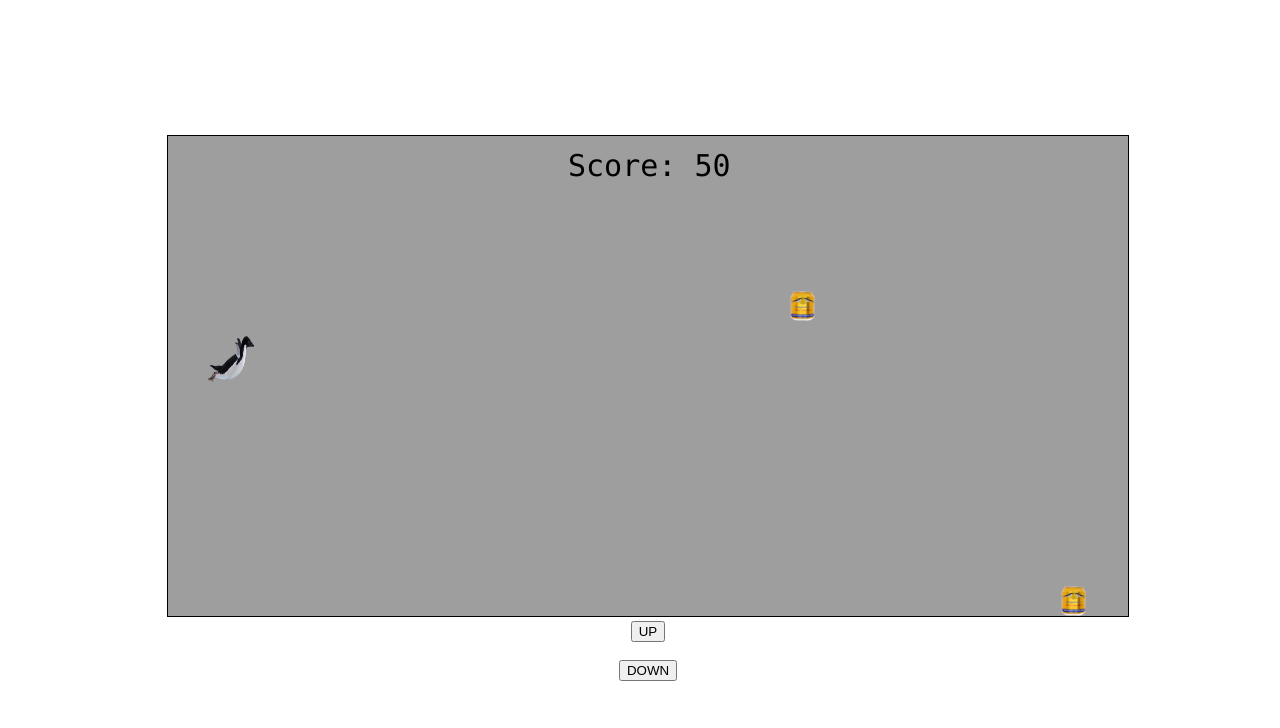
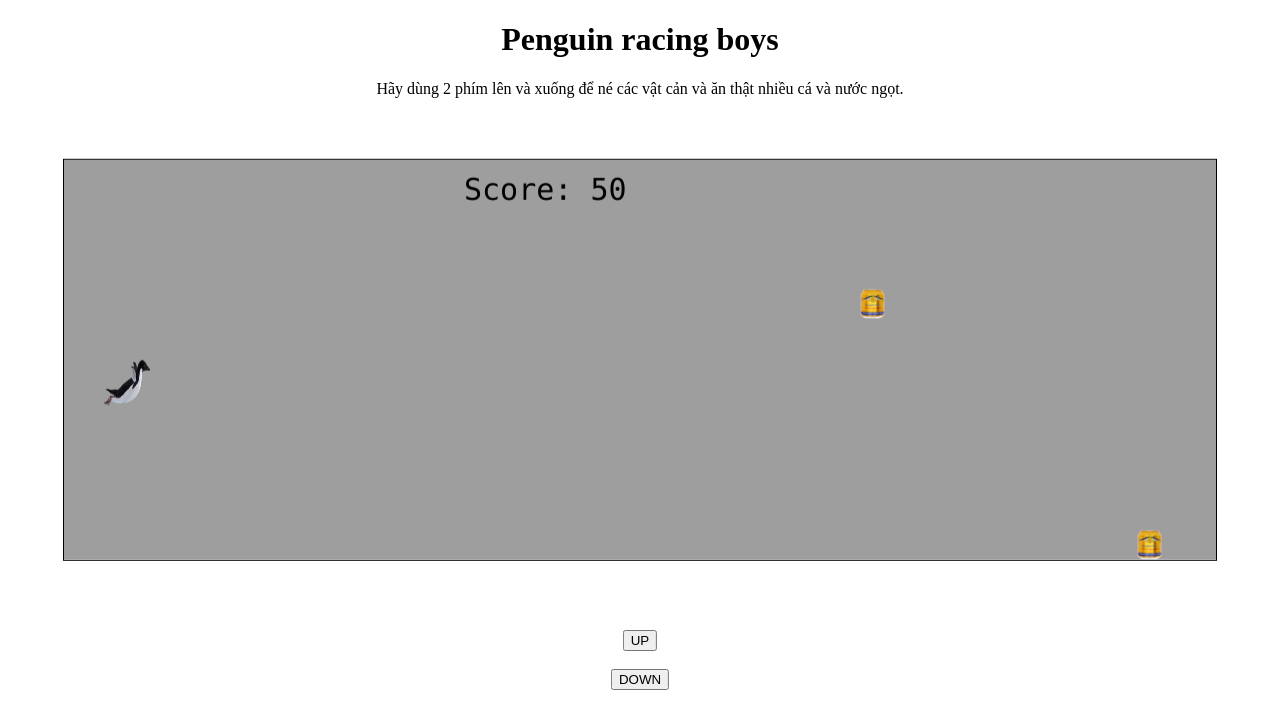
Before and after one commit to 19127618-hcmus/flappyBird.github.io, a plain HTML site: page index.html in a window 1280 px wide. Drawn offline with Linux system fonts and the light colour scheme.

Commit message:
ver 0.4.1
fix mini ux

```diff
--- a/index.html
+++ b/index.html
@@ -14,12 +14,15 @@
     </style>
 </head>
 
-<body onload="startGame()" class="center-object">
-
+<body onload="startGame()" >
+    <div class="head">
+        <h1>Penguin racing boys</h1>
+        <p>Hãy dùng 2 phím lên và xuống để né các vật cản và ăn thật nhiều cá và nước ngọt.</p>
+    </div>
 
     <script src="static/js/game.js"></script>
 
-    <div style="text-align:center;width:640px;margin: auto;" >
+    <div class="ctrlBtn" >
         <button onmousedown="move('up')" onmouseup="clearMove()" ontouchstart="move('up')">UP</button><br><br>
         <!-- <button onmousedown="move('left')" onmouseup="clearMove()" ontouchstart="move('left')">LEFT</button>
         <button onmousedown="move('right')" onmouseup="clearMove()" ontouchstart="move('right')">RIGHT</button><br><br> -->
--- a/static/css/main.css
+++ b/static/css/main.css
@@ -4,3 +4,19 @@
     left: 50%;
     transform: translate(-50%, -50%);
 }
+.head {
+    text-align: center;
+}
+#canvas-game{
+    position: absolute;
+    top: 50%;
+    left: 50%;
+    transform: translate(-50%, -60%);
+}
+.ctrlBtn {
+    position: absolute;
+    bottom: 10%;
+    left: 50%;
+    transform: translate(-50%, -50%);
+    text-align: center;
+}
--- a/static/js/game.js
+++ b/static/js/game.js
@@ -17,7 +17,7 @@ const tubeHeight = 60;
 const optimizeGiftSize = 35;
 
 function startGame() {
-    myBackground = new component(1200, 640, "static/images/sea3.png", 0, 0, "background");
+    myBackground = new component(window.innerWidth,  window.innerHeight*60/100, "static/images/sea3.png", 0, 0, "background");
     myGamePiece = new component(birtWidth, birtHeight, "static/images/penguinFly1.png", 40, 200, "image");
     myScore = new component("30px", "Consolas", "black", 400, 40, "text");
     eatSound = new sound("static/sound/eating.MP3");
@@ -29,8 +29,8 @@ function startGame() {
 var myGameArea = {
     canvas: document.createElement("canvas"),
     start: function () {
-        this.canvas.width = 960;
-        this.canvas.height = 480;
+        this.canvas.width = window.innerWidth*90/100;
+        this.canvas.height = window.innerHeight*50/100;
         this.canvas.id = ("canvas-game")
         this.context = this.canvas.getContext("2d");
         document.body.insertBefore(this.canvas, document.body.childNodes[0]);
@@ -80,7 +80,7 @@ function component(width, height, color, x, y, type, speed) {
         } else if (type == "image" || type == "background") {
             ctx.drawImage(this.image,
                 this.x, this.y, this.width, this.height)
-        }else {
+        } else {
             ctx.fillStyle = color;
             ctx.fillRect(this.x, this.y, this.width, this.height);
         }
@@ -98,7 +98,6 @@ function component(width, height, color, x, y, type, speed) {
             if (this.x == -(this.width)) { this.x = 0 }
         }
     }
-
     this.crashWith = function (otherObject) {
         var myLeft = this.x;
         var myRight = this.x + this.width;
@@ -111,7 +110,7 @@ function component(width, height, color, x, y, type, speed) {
         var otherObjectBottom = otherObject.y + otherObject.height;
 
         var crash = true;
-        if (myBottom < otherObjectTop + 2 || myTop > otherObjectBottom - 5 || myRight < otherObjectLeft + 2 || myLeft > otherObjectRight - 5) {
+        if (myBottom < otherObjectTop + 10 || myTop > otherObjectBottom - 10 || myRight < otherObjectLeft + 10 || myLeft > otherObjectRight - 10) {
             crash = false;
         }
         return crash;
@@ -150,8 +149,8 @@ function createObject(speed) {
         myObstacles.push(new component(tubeWidth, tubeHeight, "static/images/whale2.png", (x + Math.floor((Math.random() * 30))), (Math.floor(Math.random() * (areaHeight / 3) + 1)), "image"));
         myObstacles.push(new component(tubeWidth, tubeHeight, "static/images/whale2.png", (x + Math.floor((Math.random() * 30))), (Math.floor(Math.random() * ((areaHeight / 3) * 2 - areaHeight / 3 + 1) + areaHeight / 3)), "image", "speed"));
         myObstacles.push(new component(tubeWidth, tubeHeight, "static/images/whale2.png", (x + Math.floor((Math.random() * 30))), (Math.floor(Math.random() * (areaHeight - areaHeight / 3 * 2 - 15) + areaHeight / 3 * 2 - 15)), "image", "speed"));
-        myGift.push(new component(tubeWidth, tubeHeight-optimizeGiftSize, "static/images/fish2.png", (Math.floor(Math.random() * (x - x / 2 + 1) + x / 2)), (Math.floor(Math.random() * (areaHeight) + 1)), "image", "speed"));
-        myPrank.push(new component(tubeWidth-optimizeGiftSize, tubeHeight-optimizeGiftSize+5, "static/images/penguinBull1.png", (Math.floor(Math.random() * (x - x / 2 + 1) + x / 2)), (Math.floor(Math.random() * (areaHeight) + 1)), "image", "speed"));
+        myGift.push(new component(tubeWidth, tubeHeight - optimizeGiftSize, "static/images/fish2.png", (Math.floor(Math.random() * (x - x / 2 + 1) + x / 2)), (Math.floor(Math.random() * (areaHeight) + 1)), "image", "speed"));
+        myPrank.push(new component(tubeWidth - optimizeGiftSize, tubeHeight - optimizeGiftSize + 5, "static/images/penguinBull1.png", (Math.floor(Math.random() * (x - x / 2 + 1) + x / 2)), (Math.floor(Math.random() * (areaHeight) + 1)), "image", "speed"));
     }
 
     createObstacle(myObstacles, speed);
@@ -226,15 +225,12 @@ function updateGameArea() {
     myScore.text = "Score: " + score;
     myScore.update();
 
-    if(myGameArea.keys && myGameArea.keys[38]){myGamePiece.speedY=-1;}
-    if(myGameArea.keys && myGameArea.keys[40]){myGamePiece.speedY=1;}
+    if (myGameArea.keys && myGameArea.keys[38]) { myGamePiece.speedY = -2; }
+    if (myGameArea.keys && myGameArea.keys[40]) { myGamePiece.speedY = 2; }
 
     myGamePiece.newPos();
     myGamePiece.update();
-
 }
-
-
 
 
 function move(dir) {
```
